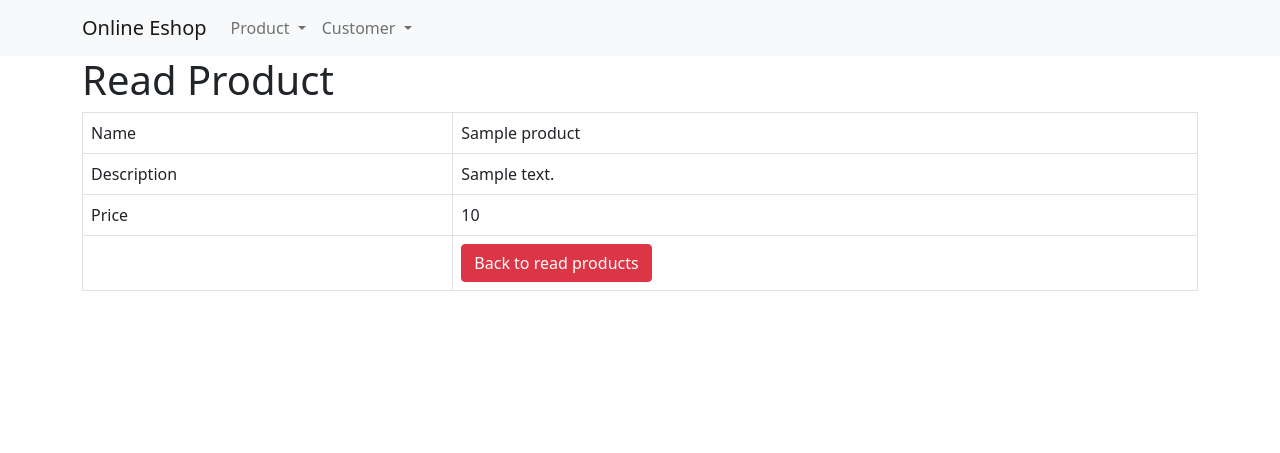
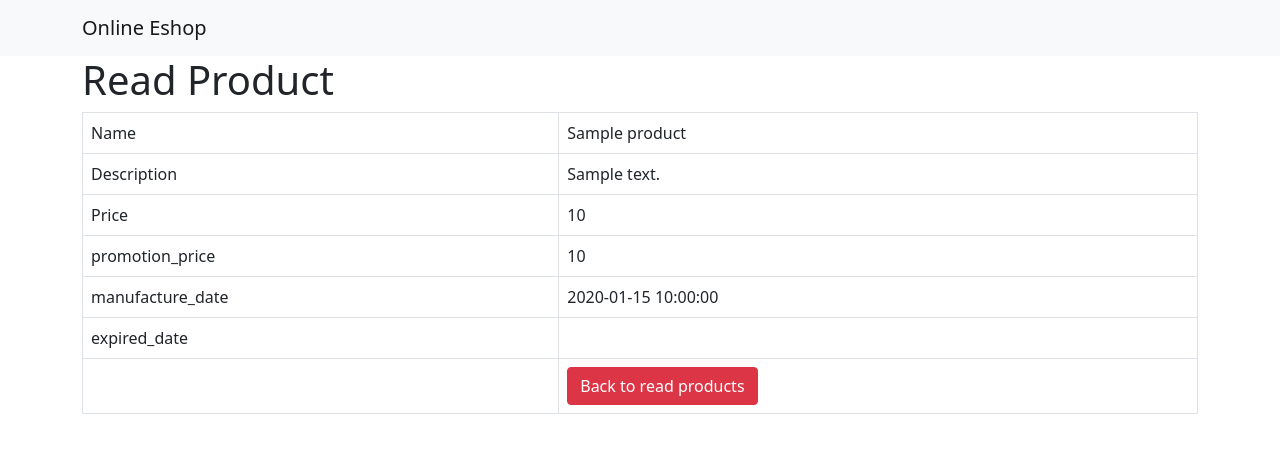
Before and after one commit to ZackYap107/eshop, a PHP site: page /read_one.php?id=1 in a window 1280 px wide. Shown: the top 453 px of the page. Run offline with PHP 8.4, Linux system fonts and the light colour scheme; tables that the repository leaves empty or names only in its code hold one stand-in row (values such as "Sample post").

Commit message:
add promotion, manufacture, expired

```diff
--- a/eshop/read_one.php
+++ b/eshop/read_one.php
@@ -16,28 +16,7 @@
             <button class="navbar-toggler" type="button" data-bs-toggle="collapse" data-bs-target="#navbarNavDropdown" aria-controls="navbarNavDropdown" aria-expanded="false" aria-label="Toggle navigation">
                 <span class="navbar-toggler-icon"></span>
             </button>
-            <div class="collapse navbar-collapse" id="navbarNavDropdown">
-                <ul class="navbar-nav">
-                    <li class="nav-item dropdown">
-                        <a class="nav-link dropdown-toggle" href="#" id="navbarDropdownMenuLink" role="button" data-bs-toggle="dropdown" aria-expanded="false">
-                            Product
-                        </a>
-                        <ul class="dropdown-menu" aria-labelledby="navbarDropdownMenuLink">
-                            <li><a class="dropdown-item" href="create.php">Create Product</a></li>
-                            <li><a class="dropdown-item" href="readProducts.php">Read Products</a></li>
-                        </ul>
-                    </li>
-                    <li class="nav-item dropdown">
-                        <a class="nav-link dropdown-toggle" href="#" id="navbarDropdownMenuLink" role="button" data-bs-toggle="dropdown" aria-expanded="false">
-                            Customer
-                        </a>
-                        <ul class="dropdown-menu" aria-labelledby="navbarDropdownMenuLink">
-                            <li><a class="dropdown-item" href="customer.php">Register</a></li>
-                            <li><a class="dropdown-item" href="readCustomers.php">Read Customers</a></li>
-                        </ul>
-                    </li>
-                </ul>
-            </div>
+
         </div>
     </nav>
 
@@ -57,7 +36,7 @@
         // read current record's data
         try {
             // prepare select query
-            $query = "SELECT id, name, description, price FROM products WHERE id = ? LIMIT 0,1";
+            $query = "SELECT id, name, description, price, promotion_price, manufacture_date, expired_date FROM products WHERE id = ? LIMIT 0,1";
             $stmt = $con->prepare($query);
 
             // this is the first question mark
@@ -73,6 +52,9 @@
             $name = $row['name'];
             $description = $row['description'];
             $price = $row['price'];
+            $promotion_price = $row['promotion_price'];
+            $manufacture_date = $row['manufacture_date'];
+            $expired_date = $row['expired_date'];
         }
 
         // show error
@@ -97,6 +79,18 @@
                 <td><?php echo htmlspecialchars($price, ENT_QUOTES);  ?></td>
             </tr>
             <tr>
+                <td>promotion_price</td>
+                <td><?php echo htmlspecialchars($promotion_price, ENT_QUOTES);  ?></td>
+            </tr>
+            <tr>
+                <td>manufacture_date</td>
+                <td><?php echo htmlspecialchars($manufacture_date, ENT_QUOTES);  ?></td>
+            </tr>
+            <tr>
+                <td>expired_date</td>
+                <td><?php echo htmlspecialchars($expired_date, ENT_QUOTES);  ?></td>
+            </tr>
+            <tr>
                 <td></td>
                 <td>
                     <a href='readProducts.php' class='btn btn-danger'>Back to read products</a>
```
Also changed, not shown: eshop/create.php (+19 -1 lines), eshop/readProducts.php (+7 -1 lines), eshop/read_two.php (+1 -22 lines).
